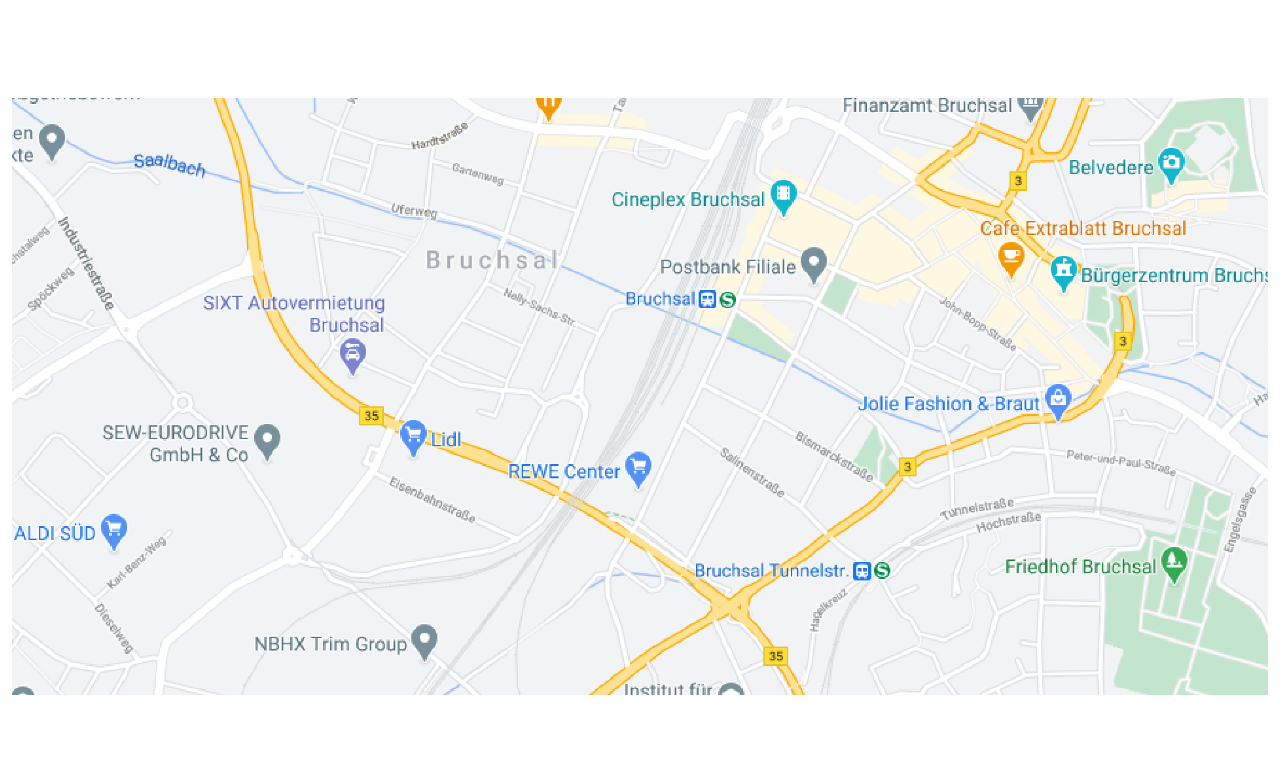
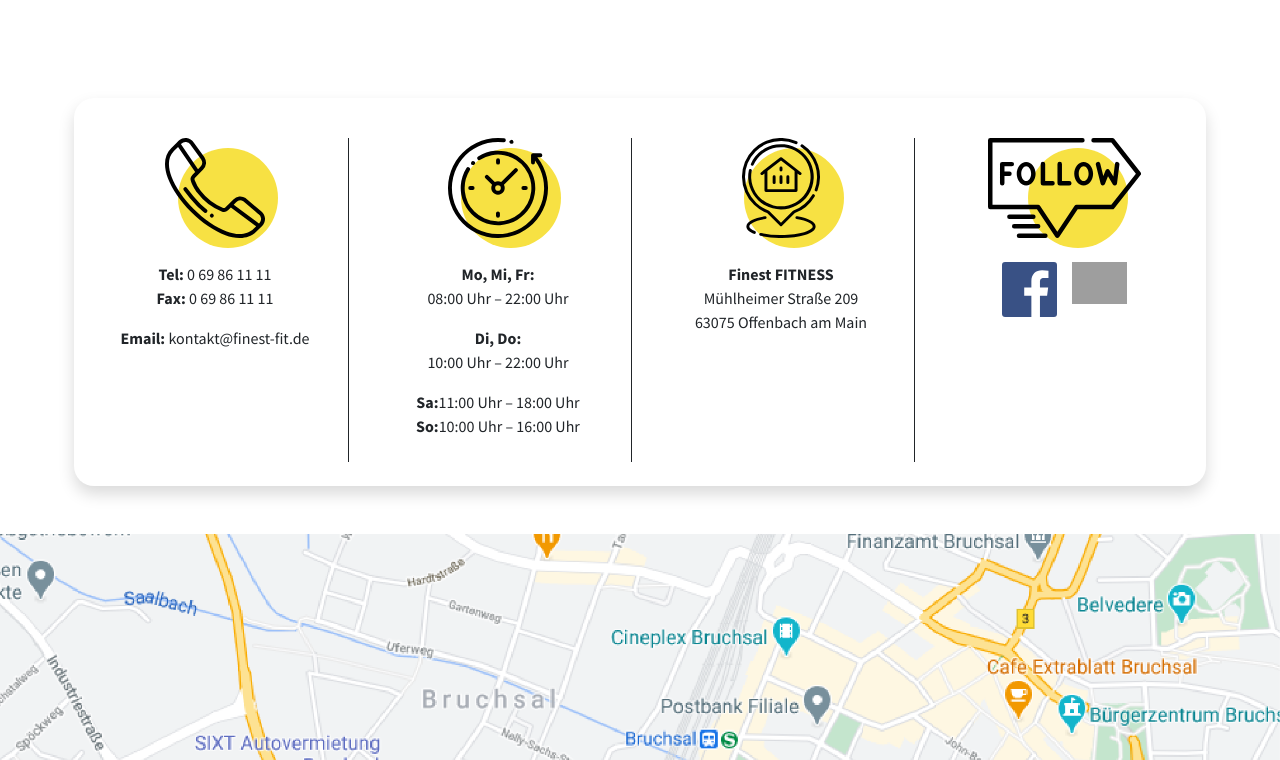
Before and after one commit to den777kaz/fitmotion, a website: page app/contact.html in a window 1280 px wide. Shown: the part 1160-1920 px from the top of the page. Drawn offline with Linux system fonts and the light colour scheme; grey boxes are pictures that could not be loaded.

Commit message:
contact-> fertig

```diff
--- a/app/contact.html
+++ b/app/contact.html
@@ -69,14 +69,81 @@
     <!-- -------------------------section 2 contact --------------------------------------   -->
     <section>
         <div class="container">
-            <div class="contakt-cards"></div>
+            <div class="position-relative z-index-2">
+                <!--                Contact Cards-->
+                <div class="contact-cards shadow my-5 row g-3 justify-content-evenly position-relative bg-white">
+                    <!--                    card-1-->
+                    <div class="contact-card col-md-5 col-xl-3 py-4">
+                        <div class="text-center border-end border-1 border-dark  h-100">
+                            <div class="card__icon">
+                                <img src="./images/dest/Gruppe 32.svg" alt="phone">
+                            </div>
+                            <div class="m-4">
+                                <ul>
+                                    <li><span class="fw-bold">Tel:  </span><a href="tel:069861111">0 69 86 11 11</a></li>
+                                    <li><span class="fw-bold">Fax:  </span><a href="tel:069861111">0 69 86 11 11</a></li>
+                                    <li class="mt-3"><span class="fw-bold">Email:  </span><a href="mailto:kontakt@finest-fit.de">kontakt@finest-fit.de</a></li>
+                                </ul>
+                            </div>
+                        </div>
+                    </div>
+                    <!--                    card-2-->
+                    <div class="contact-card col-md-5 col-xl-3 py-4">
+                        <div class="text-center border-end border-1 border-dark h-100">
+                            <div class="card__icon">
+                                <img src="./images/dest/Gruppe 35.svg" alt="phone">
+                            </div>
+                            <div class="m-4">
+                                <ul>
+
+                                    <li><span class="fw-bold d-block">Mo, Mi, Fr:</span>08:00 Uhr – 22:00 Uhr</li>
+                                    <li class="mt-3"><span class="fw-bold d-block">Di, Do:</span>10:00 Uhr – 22:00 Uhr</li>
+                                    <li class="mt-3"><span class="fw-bold">Sa:</span>11:00 Uhr – 18:00 Uhr</li>
+                                    <li><span class="fw-bold">So:</span>10:00 Uhr – 16:00 Uhr</li>
+                                </ul>
+                            </div>
+                        </div>
+                    </div>
+
+                    <!--                    card-3-->
+                    <div class="contact-card col-md-5 col-xl-3 py-4">
+                        <div class="text-center border-end border-1 border-dark h-100">
+                            <div class="card__icon">
+                                <img src="./images/dest/Gruppe 57.svg" alt="phone">
+                            </div>
+                            <div class="m-4">
+                                <ul>
+                                    <li class="fw-bold">Finest FITNESS</li>
+                                    <li>Mühlheimer Straße 209</li>
+                                    <li>63075 Offenbach am Main</li>
+                                </ul>
+                            </div>
+                        </div>
+                    </div>
+                    <!--                    card-4-->
+                    <div class="contact-card col-md-5 col-xl-3 py-4">
+                        <div class="text-center h-100">
+                            <div class="card__icon">
+                                <img src="./images/dest/Gruppe 56.svg" alt="phone">
+                            </div>
+                            <div class="follow_list m-4">
+                                <ul class="d-flex justify-content-center g-3">
+                                    <li><a href="#"><img src="./images/dest/facebookIcon.svg" alt="facebook"></a></li>
+                                    <li><a href="#"><img src="./images/dest/instagramIcon.png" alt="instagram"></a></li>
+                                </ul>
+                            </div>
+                        </div>
+                    </div>
+                </div>
+            </div>
         </div>
-        <div class="container-fluid">
-            <div class="map">
+
+<!--            map-->
+            <div class="map position-relative z-index-1">
                 <img class="img-fluid" src="./images/dest/Bildlaufgruppe 2.png" alt="Karte">
             </div>
-
-            <div class="row m-md-3 m-xl-5 pt-5">
+<!--            form-->
+            <div class="row m-md-3 m-xl-5 pt-5 position-relative z-index-2">
                 <div class="col-12 col-xxl-4 text-center text-xxl-end">
                     <div class="mb-4 px-5">
                         <img src="./images/dest/Gruppe 30.svg" alt="icon">
@@ -135,7 +202,6 @@
                     </form>
                 </div>
             </div>
-        </div>
     </section>
 </main>
 
--- /dev/null
+++ b/app/scss/blocks/contact-cards.scss
@@ -0,0 +1,63 @@
+.contact-cards {
+  border-radius: 20px;
+
+  @media (min-width: 1500px) {
+    top: 150px;
+  }
+  @media (max-width: 1200px) {
+    width: 90%;
+    margin: auto;
+  }
+  @media (max-width: 767px) {
+    width: 80%;
+    margin: auto;
+  }
+  @media (max-width: 420px) {
+    width: 99%;
+    margin: auto;
+  }
+
+  .contact-card {
+
+    & > div {
+
+      @media (max-width: 1200px) {
+        border: none !important;
+      }
+
+    }
+
+    $img-size: 50px;
+    .card__icon {
+      position: relative;
+      z-index: 1;
+      width: auto;
+      height: 100px;
+
+      margin: 0 auto;
+
+
+      img {
+        width: auto;
+        height: 100%;
+
+      }
+
+      // circle behind
+
+      &:after {
+        content: "";
+        position: absolute;
+        z-index: -1;
+        width: 100px;
+        height: 100px;
+        left: 55%;
+        transform: translateX(-50%);
+        top: 10%;
+        border-radius: 50%;
+        background-color: $secondary;
+
+      }
+    }
+  }
+}
--- a/app/scss/main.scss
+++ b/app/scss/main.scss
@@ -45,6 +45,7 @@
 
 // Contact
 @import "blocks/contact-form";
+@import "blocks/contact-cards";
 
 @import "./footer";
 
```
Also changed, not shown: app/css/app.min.css, app/images/dest/Gruppe 32.svg (added), app/images/dest/Gruppe 35.svg (added), app/images/dest/Gruppe 56.svg (added), app/images/dest/Gruppe 57.svg (added), app/images/src/Gruppe 32.svg (added), app/images/src/Gruppe 35.svg (added), app/images/src/Gruppe 56.svg (added), app/images/src/Gruppe 57.svg (added).
